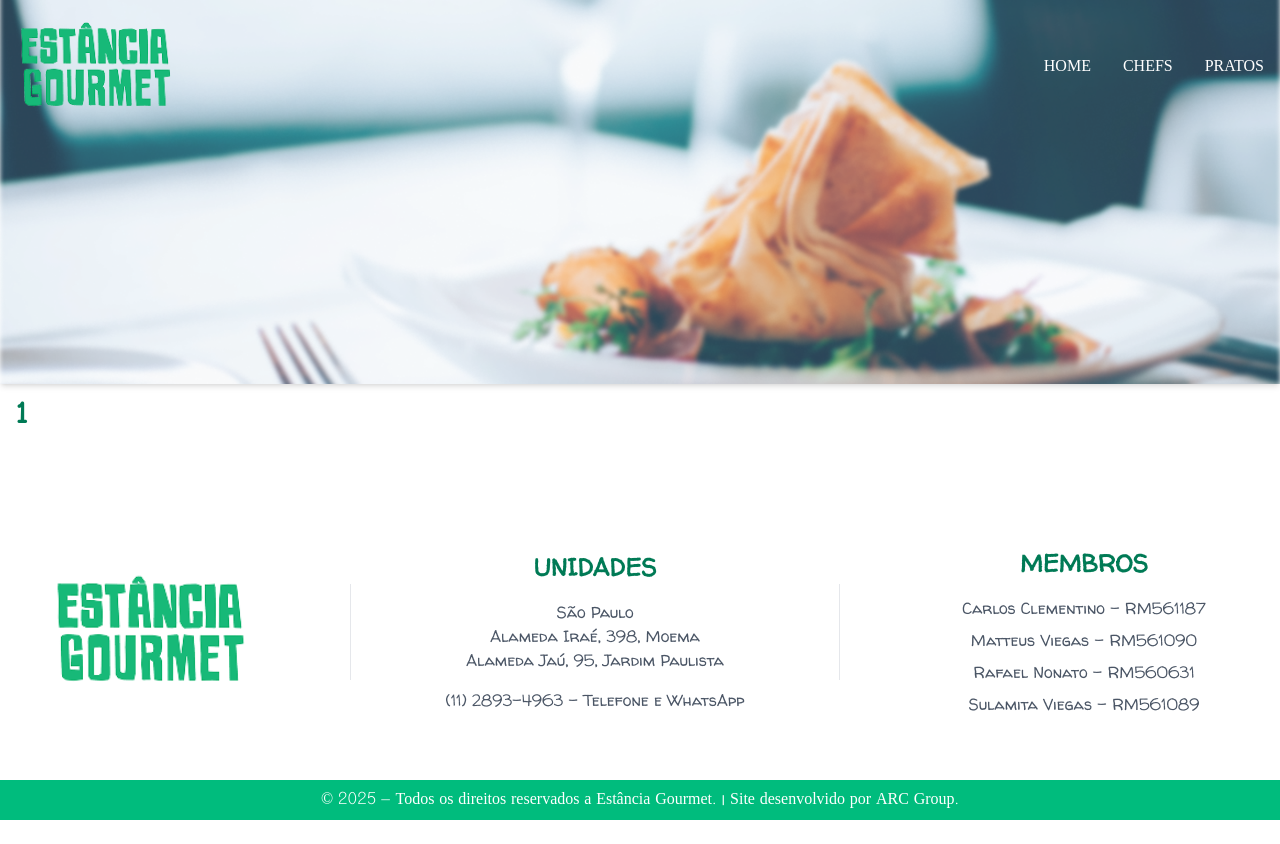
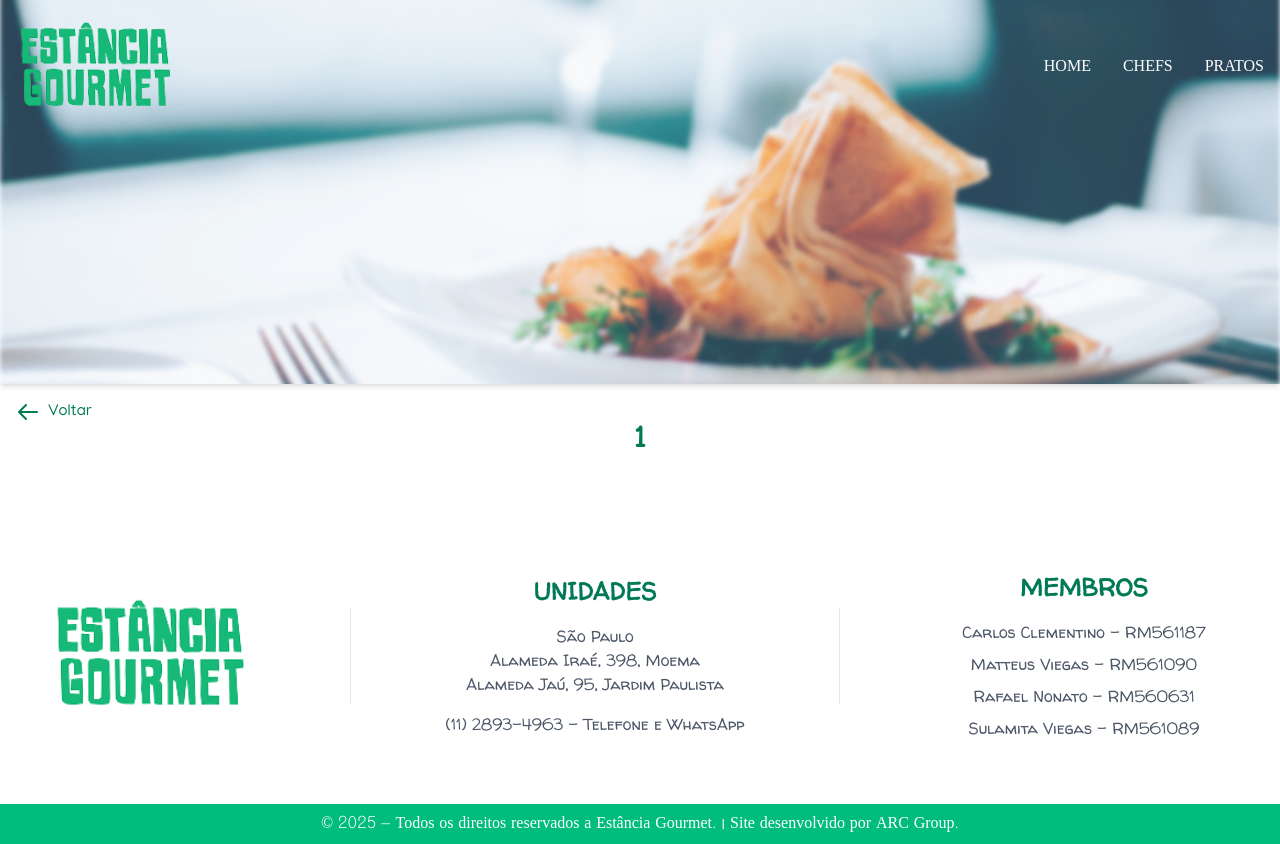
Before and after one commit to rciteli/estancia-gourmet, a Next.js app: page /pratos/1 in a window 1280 px wide. Before the commit the page ends 820 px from the top, so only its background shows below. Built offline with nearby package versions, Linux system fonts and the light colour scheme.

Commit message:
commit botao retornar

```diff
--- a/src/app/pratos/[categoria]/[id]/page.tsx
+++ b/src/app/pratos/[categoria]/[id]/page.tsx
@@ -6,11 +6,13 @@
 import { Prato } from '@/types/types';
 import Header from '@/components/Header/Header';
 import Footer from '@/components/Footer/Footer';
+import BackButton from '@/components/BackButton/BackButton';
 
 export default function DetalhePrato() {
   const { categoria, id } = useParams<{ categoria: string; id: string }>();
   const [prato, setPrato] = useState<Prato | null>(null);
 
+  // Busca o prato pelo ID
   useEffect(() => {
     if (!categoria || !id) return;
 
@@ -36,6 +38,7 @@
     <div>
       <Header />
       <div className="min-h-screen bg-gray-50 py-10 px-4 manjari">
+        <BackButton />
         <div className="max-w-3xl h-auto mx-auto bg-white rounded-2xl shadow-lg overflow-hidden">
           <img
             src={prato.imagem}
--- a/src/app/pratos/[categoria]/page.tsx
+++ b/src/app/pratos/[categoria]/page.tsx
@@ -6,6 +6,7 @@
 import { Prato } from '@/types/types';
 import Header from '@/components/Header/Header';
 import Footer from '@/components/Footer/Footer';
+import BackButton from '@/components/BackButton/BackButton';
 
 export default function ListaEntradas() {
   const params = useParams<{ categoria: string }>();
@@ -42,7 +43,8 @@
   return (
     <div>
       <Header />
-    <div className="container mx-auto p-4 manjari">
+    <div className="container mx-auto p-4 manjari text-center">
+    <BackButton />
       <h1 className="text-3xl font-bold text-emerald-700 mb-8">
         {categoriaFormatada}
       </h1>
--- /dev/null
+++ b/src/components/BackButton/BackButton.tsx
@@ -0,0 +1,48 @@
+'use client';
+
+import { useRouter } from 'next/navigation';
+import { ReactNode } from 'react';
+
+interface BackButtonProps {
+  children?: ReactNode;
+  className?: string;
+  iconClassName?: string;
+  ariaLabel?: string;
+}
+
+export default function BackButton({
+  children = 'Voltar',
+  className = 'flex items-center gap-2 text-emerald-700 hover:text-emerald-800 transition-colors',
+  iconClassName = 'h-6 w-6',
+  ariaLabel = 'Voltar para página anterior'
+}: BackButtonProps) {
+  const router = useRouter();
+
+  const handleClick = () => {
+    router.back();
+  };
+
+  return (
+    <button
+      onClick={handleClick}
+      className={className}
+      aria-label={ariaLabel}
+    >
+      <svg
+        xmlns="http://www.w3.org/2000/svg"
+        className={iconClassName}
+        fill="none"
+        viewBox="0 0 24 24"
+        stroke="currentColor"
+      >
+        <path
+          strokeLinecap="round"
+          strokeLinejoin="round"
+          strokeWidth={2}
+          d="M10 19l-7-7m0 0l7-7m-7 7h18"
+        />
+      </svg>
+      {children}
+    </button>
+  );
+}
--- a/src/components/BackToTopButton/BackToTopButton.tsx
+++ b/src/components/BackToTopButton/BackToTopButton.tsx
@@ -35,7 +35,7 @@
       className={`fixed bottom-4 right-4 p-3 bg-blue-600 text-white rounded-full shadow-lg ${visible ? 'opacity-100' : 'opacity-0'} transition-opacity duration-300`}
       style={{ display: visible ? 'inline-block' : 'none' }}
     >
-      Voltar Ao topo
+      Voltar ao Topo
     </button>
    </div>
 
```
Also changed, not shown: src/components/ListaPratos/ListaPratos.tsx (deleted).
